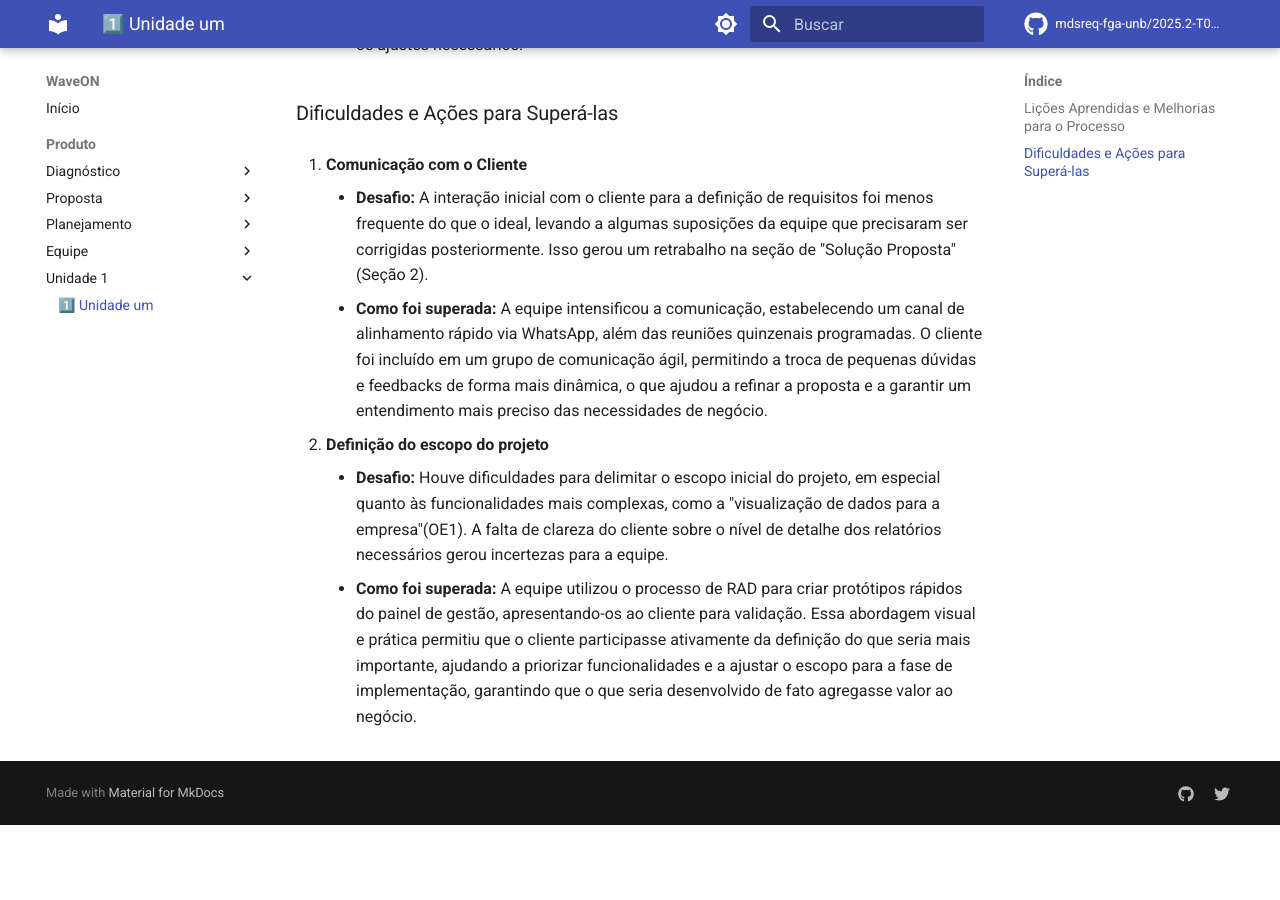
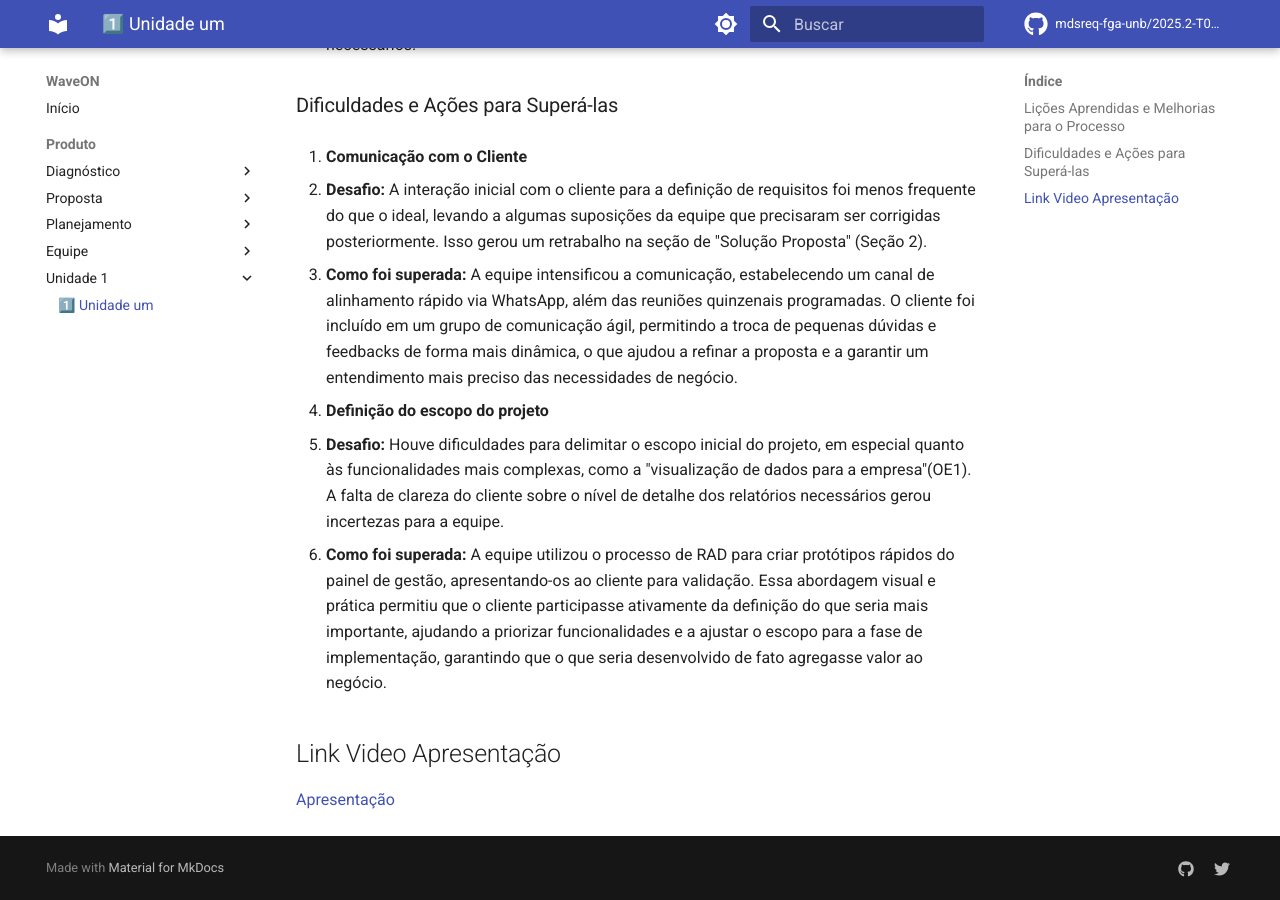
Before and after one commit to mdsreq-fga-unb/2025.2-T01-WaveOn, an MkDocs documentation site: the page built from docs/Unidade 1/unidade_um.md, in a window 1280 px wide and 900 px high, scrolled down 862 px. Built offline with MkDocs 1.6.1 and Material for MkDocs 9.7.7, drawn with Linux system fonts in a browser that asks for light colours; comment, search, counter and statistics services are not loaded; before the commit the page ends 1687 px from its top, so only the background shows below that.

Commit message:
Update Unidade 1

```diff
--- a/docs/Unidade 1/unidade_um.md
+++ b/docs/Unidade 1/unidade_um.md
@@ -5,19 +5,26 @@ Durante o desenvolvimento da primeira unidade do projeto, focada na proposta ini
 ### Lições Aprendidas e Melhorias para o Processo
 
 1. **Alinhamento na Definição de Requisitos**
-    - **Desafio:** A equipe de desenvolvimento, embora alinhada internamente, teve dificuldades na definição detalhada de alguns requisitos funcionais, o que resultou em ambiguidades na proposta inicial. Por exemplo, a funcionalidade de "Gestão de Agendamentos"(OE1) gerou dúvidas sobre a necessidade de integração com múltiplos calendários externos.
-    - **Ação de Melhoria:** Para os próximos ciclos, a equipe irá implementar sessões de validação mais detalhadas com o cliente, utilizando protótipos de baixa fidelidade para cada requisito e garantindo que os critérios de aceitação sejam claros e inequívocos antes do início do desenvolvimento. Além disso, a documentação de requisitos será revisada e validada em reuniões conjuntas.
+
+   - **Desafio:** A equipe de desenvolvimento, embora alinhada internamente, teve dificuldades na definição detalhada de alguns requisitos funcionais, o que resultou em ambiguidades na proposta inicial. Por exemplo, a funcionalidade de "Gestão de Agendamentos"(OE1) gerou dúvidas sobre a necessidade de integração com múltiplos calendários externos.
+   - **Ação de Melhoria:** Para os próximos ciclos, a equipe irá implementar sessões de validação mais detalhadas com o cliente, utilizando protótipos de baixa fidelidade para cada requisito e garantindo que os critérios de aceitação sejam claros e inequívocos antes do início do desenvolvimento. Além disso, a documentação de requisitos será revisada e validada em reuniões conjuntas.
 
 2. **Planejamento de Cronograma (Tempo de Alocação)**
-    - **Desafio:** O cronograma inicial (Seção 4) foi ambicioso em relação à alocação de tempo para a fase de "Requisitos e Escopo", o que gerou uma pressão para a equipe. A necessidade de revisões e aprofundamento das funcionalidades exigiu mais tempo do que o previsto, atrasando o início da fase de prototipação.
-    - **Ação de Melhoria:** Nos próximos planejamentos, a equipe adotará uma abordagem mais conservadora na alocação de tempo para as fases iniciais, adicionando uma margem de segurança para acomodar possíveis revisões e validações adicionais. O cronograma será atualizado dinamicamente a cada sprint, refletindo o progresso real e os ajustes necessários.
+   - **Desafio:** O cronograma inicial (Seção 4) foi ambicioso em relação à alocação de tempo para a fase de "Requisitos e Escopo", o que gerou uma pressão para a equipe. A necessidade de revisões e aprofundamento das funcionalidades exigiu mais tempo do que o previsto, atrasando o início da fase de prototipação.
+   - **Ação de Melhoria:** Nos próximos planejamentos, a equipe adotará uma abordagem mais conservadora na alocação de tempo para as fases iniciais, adicionando uma margem de segurança para acomodar possíveis revisões e validações adicionais. O cronograma será atualizado dinamicamente a cada sprint, refletindo o progresso real e os ajustes necessários.
 
 ### Dificuldades e Ações para Superá-las
 
 1. **Comunicação com o Cliente**
-    - **Desafio:** A interação inicial com o cliente para a definição de requisitos foi menos frequente do que o ideal, levando a algumas suposições da equipe que precisaram ser corrigidas posteriormente. Isso gerou um retrabalho na seção de "Solução Proposta" (Seção 2).
-    - **Como foi superada:** A equipe intensificou a comunicação, estabelecendo um canal de alinhamento rápido via WhatsApp, além das reuniões quinzenais programadas. O cliente foi incluído em um grupo de comunicação ágil, permitindo a troca de pequenas dúvidas e feedbacks de forma mais dinâmica, o que ajudou a refinar a proposta e a garantir um entendimento mais preciso das necessidades de negócio.
+
+   - **Desafio:** A interação inicial com o cliente para a definição de requisitos foi menos frequente do que o ideal, levando a algumas suposições da equipe que precisaram ser corrigidas posteriormente. Isso gerou um retrabalho na seção de "Solução Proposta" (Seção 2).
+   - **Como foi superada:** A equipe intensificou a comunicação, estabelecendo um canal de alinhamento rápido via WhatsApp, além das reuniões quinzenais programadas. O cliente foi incluído em um grupo de comunicação ágil, permitindo a troca de pequenas dúvidas e feedbacks de forma mais dinâmica, o que ajudou a refinar a proposta e a garantir um entendimento mais preciso das necessidades de negócio.
 
 2. **Definição do escopo do projeto**
-    - **Desafio:** Houve dificuldades para delimitar o escopo inicial do projeto, em especial quanto às funcionalidades mais complexas, como a "visualização de dados para a empresa"(OE1). A falta de clareza do cliente sobre o nível de detalhe dos relatórios necessários gerou incertezas para a equipe.
-    - **Como foi superada:** A equipe utilizou o processo de RAD para criar protótipos rápidos do painel de gestão, apresentando-os ao cliente para validação. Essa abordagem visual e prática permitiu que o cliente participasse ativamente da definição do que seria mais importante, ajudando a priorizar funcionalidades e a ajustar o escopo para a fase de implementação, garantindo que o que seria desenvolvido de fato agregasse valor ao negócio.
+
+   - **Desafio:** Houve dificuldades para delimitar o escopo inicial do projeto, em especial quanto às funcionalidades mais complexas, como a "visualização de dados para a empresa"(OE1). A falta de clareza do cliente sobre o nível de detalhe dos relatórios necessários gerou incertezas para a equipe.
+   - **Como foi superada:** A equipe utilizou o processo de RAD para criar protótipos rápidos do painel de gestão, apresentando-os ao cliente para validação. Essa abordagem visual e prática permitiu que o cliente participasse ativamente da definição do que seria mais importante, ajudando a priorizar funcionalidades e a ajustar o escopo para a fase de implementação, garantindo que o que seria desenvolvido de fato agregasse valor ao negócio.
+
+## Link Video Apresentação
+
+   [Apresentação](https://youtube.com/watch?si=0abhMWA8DeLZHvJX&v=Aayzri2vlJs&feature=youtu.be){ target="\_blank" }
--- a/mkdocs.yml
+++ b/mkdocs.yml
@@ -71,6 +71,6 @@ markdown_extensions:
 extra:
   social:
     - icon: fontawesome/brands/github
-      link: https://github.com/mdsreq-fga-unb
+      link: https://github.com/mdsreq-fga-unb/2025.2-T01-WaveOn
     - icon: fontawesome/brands/twitter
       link: https://x.com/mdsreq-fga-unb
```
Also changed, not shown: docs/Nav/index.md (line endings or trailing spaces).
